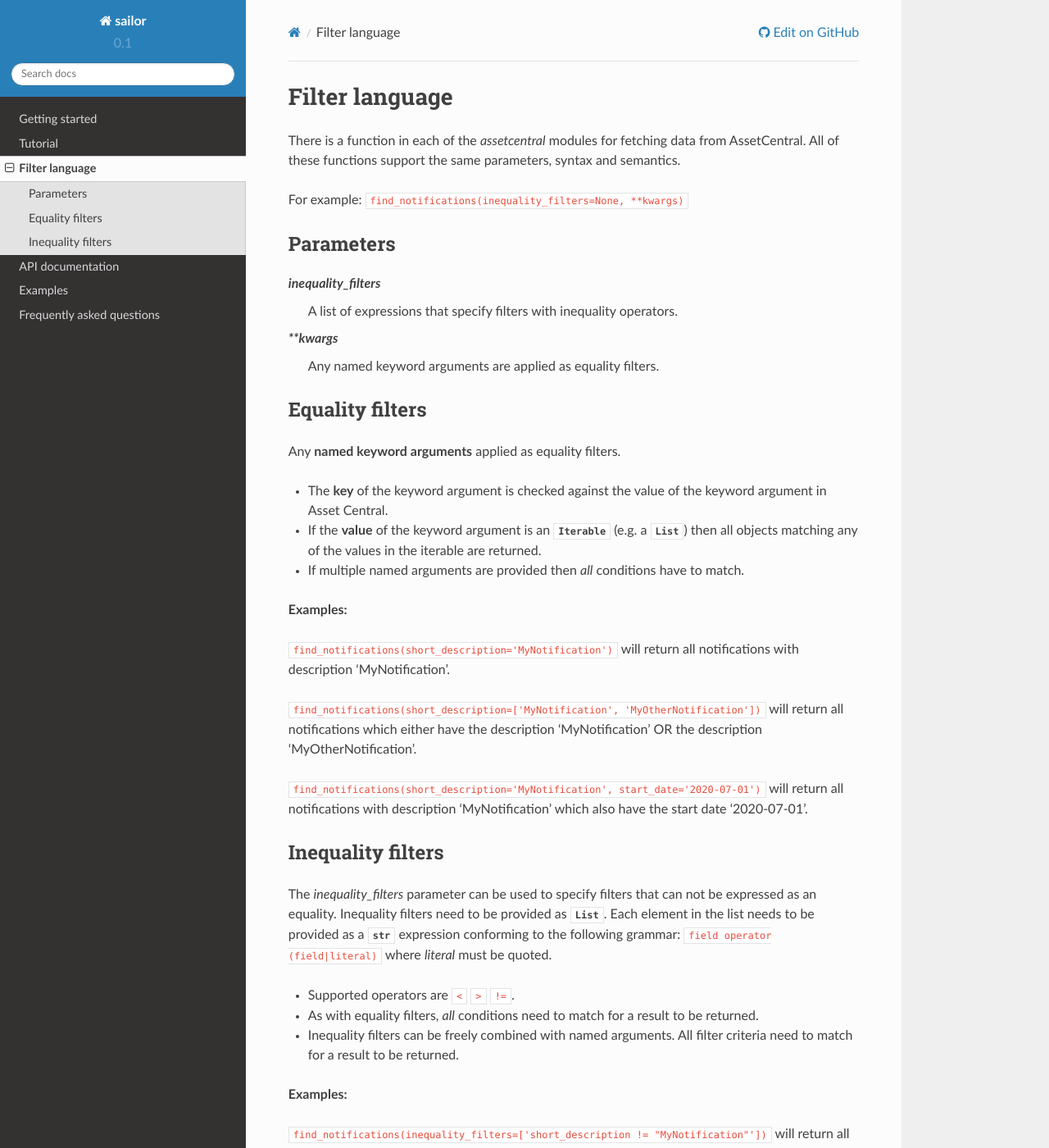
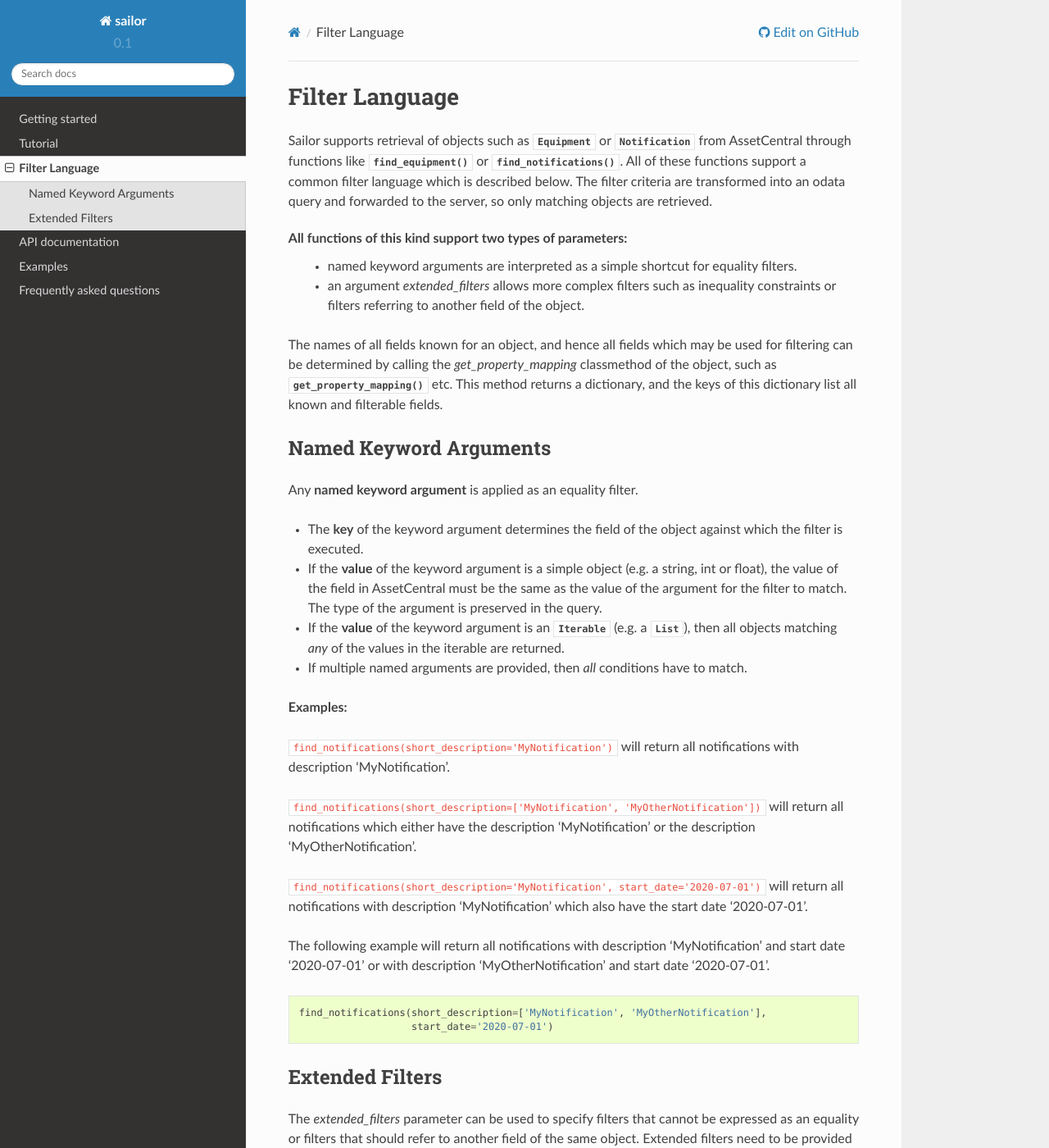
Before and after one commit to SAP/project-sailor, a Sphinx documentation site: the page built from docs/filter_language.rst, in a window 1280 px wide and 1400 px high. Shown: the whole window at 82% size. Built offline with Sphinx 7.4.7 and the Read the Docs theme 2.0.0, drawn with Linux system fonts in a browser that asks for light colours; some of the changed text lies outside the part shown.

Commit message:
improve filter language documentation (#22)
* improve filter language documentation

* fix some sphinx warnings while we're at it

* review comments for language

```diff
--- a/docs/filter_language.rst
+++ b/docs/filter_language.rst
@@ -1,28 +1,35 @@
 .. _filter:
 
-Filter language
+Filter Language
 ===============
-There is a function in each of the `assetcentral` modules for fetching data from AssetCentral. All of these functions support the same parameters, syntax and semantics.
 
-For example:
-``find_notifications(inequality_filters=None, **kwargs)``
+Sailor supports retrieval of objects such as :class:`~sailor.assetcentral.equipment.Equipment` or
+:class:`~sailor.assetcentral.notification.Notification` from AssetCentral through functions like
+:meth:`~sailor.assetcentral.equipment.find_equipment` or :meth:`~sailor.assetcentral.notification.find_notifications`.
+All of these functions support a common filter language which is described below. The filter criteria are transformed
+into an odata query and forwarded to the server, so only matching objects are retrieved.
 
-Parameters
-----------
-`inequality_filters`
-   A list of expressions that specify filters with inequality operators.
+All functions of this kind support two types of parameters:
+ - named keyword arguments are interpreted as a simple shortcut for equality filters.
+ - an argument `extended_filters` allows more complex filters such as inequality constraints or filters referring to
+   another field of the object.
 
-`**kwargs`
-   Any named keyword arguments are applied as equality filters.
+The names of all fields known for an object, and hence all fields which may be used for filtering can be determined
+by calling the `get_property_mapping` classmethod of the object, such as
+:meth:`~sailor.assetcentral.notification.Notification.get_property_mapping` etc. This method returns a dictionary, and
+the keys of this dictionary list all known and filterable fields.
 
+Named Keyword Arguments
+-----------------------
+Any **named keyword argument** is applied as an equality filter.
 
-Equality filters
-----------------
-Any **named keyword arguments** applied as equality filters.
-
-- The **key** of the keyword argument is checked against the value of the keyword argument in Asset Central.
-- If the **value** of the keyword argument is an :obj:`Iterable` (e.g. a :obj:`List`) then all objects matching any of the values in the iterable are returned.
-- If multiple named arguments are provided then *all* conditions have to match.
+- The **key** of the keyword argument determines the field of the object against which the filter is executed.
+- If the **value** of the keyword argument is a simple object (e.g. a string, int or float), the value of the field in
+  AssetCentral must be the same as the value of the argument for the filter to match. The type of the argument is
+  preserved in the query.
+- If the **value** of the keyword argument is an :obj:`Iterable` (e.g. a :obj:`List`), then all objects matching *any*
+  of the values in the iterable are returned.
+- If multiple named arguments are provided, then *all* conditions have to match.
 
 **Examples:**
 
@@ -30,34 +37,50 @@ Any **named keyword arguments** applied as equality filters.
 will return all notifications with description 'MyNotification'.
 
 ``find_notifications(short_description=['MyNotification', 'MyOtherNotification'])``
-will return all notifications which either have the description 'MyNotification' OR the description 'MyOtherNotification'.
+will return all notifications which either have the description 'MyNotification' or the description 'MyOtherNotification'.
 
 ``find_notifications(short_description='MyNotification', start_date='2020-07-01')``
 will return all notifications with description 'MyNotification' which also have the start date '2020-07-01'.
 
+The following example will return all notifications with description 'MyNotification' and start date '2020-07-01' or
+with description 'MyOtherNotification' and start date '2020-07-01'.
+
+.. code-block:: python
+
+   find_notifications(short_description=['MyNotification', 'MyOtherNotification'],
+                      start_date='2020-07-01')
 
 
-Inequality filters
+
+Extended Filters
 ------------------
-The *inequality_filters* parameter can be used to specify filters that can not be expressed as an equality. Inequality filters need to be provided as :obj:`List`.
-Each element in the list needs to be provided as a :obj:`str` expression conforming to the following grammar: ``field operator (field|literal)`` where *literal* must be quoted.
+The *extended_filters* parameter can be used to specify filters that cannot be expressed as an equality or filters
+that should refer to another field of the same object.
+Extended filters need to be provided as :obj:`List`. Each element in the list needs to be provided as a :obj:`str`
+expression conforming to the following grammar: ``field operator (field|literal)``. Here unquoted strings are interpreted
+as a field reference, while quoted strings as well as unquoted numeric values are interpreted as a literal. Both single
+and double quotes may be used for quoting.
 
-- Supported operators are ``<`` ``>`` ``!=``.
+- Supported operators are ``<`` ``>`` ``<=`` ``>=`` ``!=`` ``==``.
 - As with equality filters, *all* conditions need to match for a result to be returned.
-- Inequality filters can be freely combined with named arguments. All filter criteria need to match for a result to be returned.
+- Extended filters can be freely combined with named arguments. All filter criteria need to match for a result to be returned.
 
 
 **Examples:**
 
-``find_notifications(inequality_filters=['short_description != "MyNotification"'])``
+``find_notifications(extended_filters=['short_description != "MyNotification"'])``
 will return all notifications with a description not matching 'MyNotification'.
 
-``find_notifications(['malfunctionStartDate > "2020-08-01"', 'malfunctionEndDate <= "2020-09-01"])``
+``find_notifications(extended_filters=['malfunction_start_date > "2020-08-01"', 'malfunction_end_date <= "2020-09-01"])``
 will return all notifications in a given timeframe.
 
-The following example will return all notifications in a given timeframe for both equipments with 'id1' and 'id2'.
+``find_notifications(extended_filters=['malfunction_start_date == malfunction_end_date'])``
+will return all notifications where the start date of the malfunction is equal to the end date of the malfunction.
+
+
+The following example will return all notifications in a given timeframe for both pieces of equipment with 'id1' and 'id2'.
 
 .. code-block:: python
 
-   find_notifications(['malfunctionStartDate > "2020-08-01"', 'malfunctionEndDate <= "2020-09-01"'],
-                     equipment_id=['id1', 'id2'])
+   find_notifications(extended_filters=['malfunction_start_date > "2020-08-01"', 'malfunction_end_date <= "2020-09-01"'],
+                      equipment_id=['id1', 'id2'])
```
Also changed, not shown: 7 other files.
